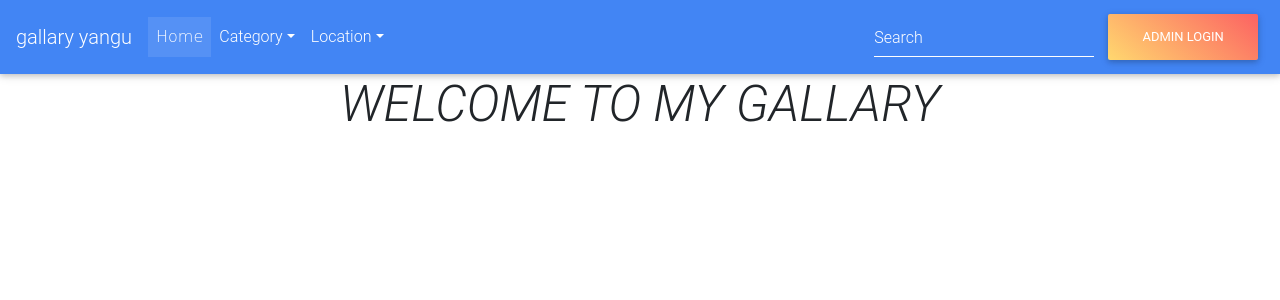
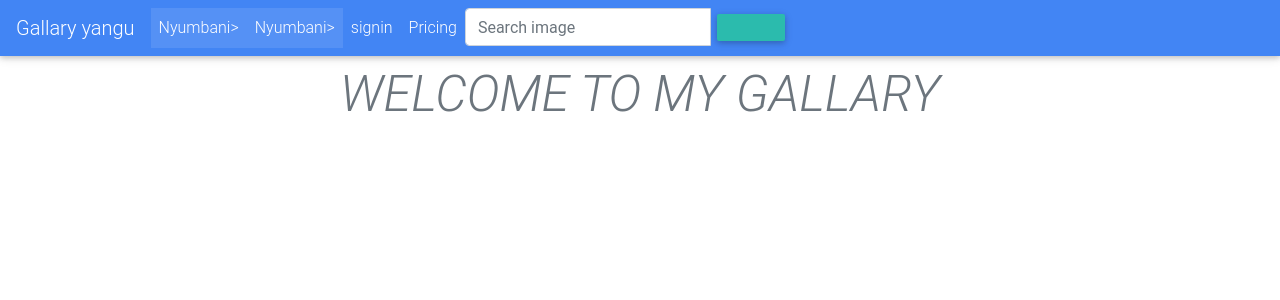
Before and after one commit to Ritamwaura/Gallery, a Django app: page / in a window 1280 px wide. Shown: the top 300 px of the page. Run offline with Django 3.2, Linux system fonts and the light colour scheme; data that the repository does not hold is empty; some libraries are stand-ins or nearby versions.

Commit message:
add changes to welcome page

```diff
--- a/photos/templates/navbar.html
+++ b/photos/templates/navbar.html
@@ -1,47 +1,31 @@
-<!--Navbar-->
 <nav class="navbar navbar-expand-lg navbar-dark primary-color">
-    <!-- Navbar brand -->
-    <a class="navbar-brand" href="#">gallary yangu</a>
-    <!-- Collapse button -->
-    <button class="navbar-toggler" type="button" data-toggle="collapse" data-target="#basicExampleNav" aria-controls="basicExampleNav" aria-expanded="false" aria-label="Toggle navigation">
-            <span class="navbar-toggler-icon"></span>
-        </button>
-    <!-- Collapsible content -->
-    <div class="collapse navbar-collapse" id="basicExampleNav">
-        <!-- Links -->
-        <ul class="navbar-nav mr-auto">
+    <a class="navbar-brand" href="{% url 'welcome' %}">Gallary yangu</a>
+    <button class="navbar-toggler" type="button" data-toggle="collapse" data-target="#navbarNav" aria-controls="navbarNav" aria-expanded="false" aria-label="Toggle navigation">
+      <span class="navbar-toggler-icon"></span>
+    </button>
+    <div class="collapse navbar-collapse" id="navbarNav">
+        <ul class="navbar-nav">
             <li class="nav-item active">
-                <a class="nav-link" href="{%url 'welcome' %}" style=" font-family: 'ZCOOL KuaiLe', cursive;">Home
-                        <span class="sr-only">(current)</span>
-                    </a>
+                <a class="nav-link" href="#">Nyumbani></a>
             </li>
-            <!-- Dropdown -->
-            <li class="nav-item dropdown">
-                <a class="nav-link dropdown-toggle" id="navbarDropdownMenuLink" data-toggle="dropdown" aria-haspopup="true" aria-expanded="false">Category</a>
-                <div class="dropdown-menu dropdown-primary" aria-labelledby="navbarDropdownMenuLink">
-                    <a class="dropdown-item" href="{%url 'get_category' 'Animals' %}">Animals</a>
-                    <a class="dropdown-item" href="{%url 'get_category' 'city' %}">nature</a>
-                    <a class="dropdown-item" href="{%url 'get_category' 'Landscape' %}">model</a>
+            <li class="nav-item active">
+                <a class="nav-link" href="{% url 'admin' %}">Nyumbani></a>
+            </li>
+            <li class="nav-item">
+                <a class="nav-link" href="#">signin</a>
+            </li>
+            <li class="nav-item">
+                <a class="nav-link" href="#">Pricing</a>
+            </li>
+            <div class="input-group">
+                <input type="text" class="form-control" placeholder="Search image" name="image">
+                <div class="input-group-btn">
+                    <button class="btn btn-default" type="submit"><i class="glyphicon glyphicon-search"></i></button>
                 </div>
-            </li>
-            <!-- Dropdown -->
-            <li class="nav-item dropdown">
-                <a class="nav-link dropdown-toggle" id="navbarDropdownMenuLink" data-toggle="dropdown" aria-haspopup="true" aria-expanded="false">Location</a>
-                <div class="dropdown-menu dropdown-primary" aria-labelledby="navbarDropdownMenuLink">
-                    <a class="dropdown-item" href="{%url 'get_location' 'Africa' %}">kenya</a>
-                    <a class="dropdown-item" href="{%url 'get_location' 'china' %}">nyeri</a>
-                    <a class="dropdown-item" href="{%url 'get_location' 'USA' %}"> nyandarua</a>
-                </div>
+            </div>
+            <li class="nav-item">
+                <a class="nav-link disabled" href="" </a>
             </li>
         </ul>
-        <!-- Links -->
-        <form class="form-inline" action="{%url 'search_results'%}">
-            <div class="md-form my-0">
-                <input class="form-control mr-sm-2" type="text" name='search_pic' placeholder="Search" aria-label="Search">
-            </div>
-        </form>
-        <a href="/admin"><button type="button" class="btn peach-gradient btn-rounded">Admin Login</button></a>
     </div>
-    <!-- Collapsible content -->
 </nav>
-<!--/.Navbar-->
```
